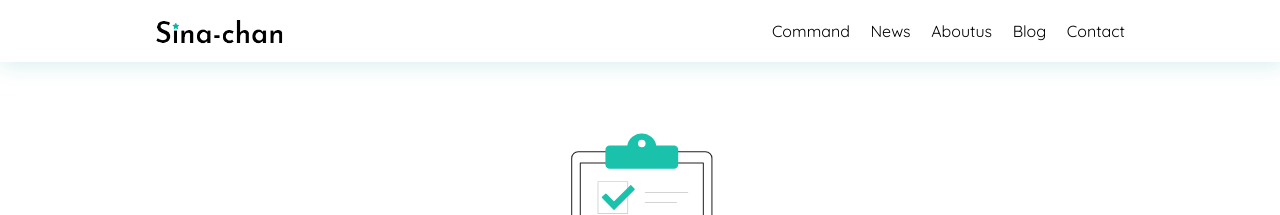
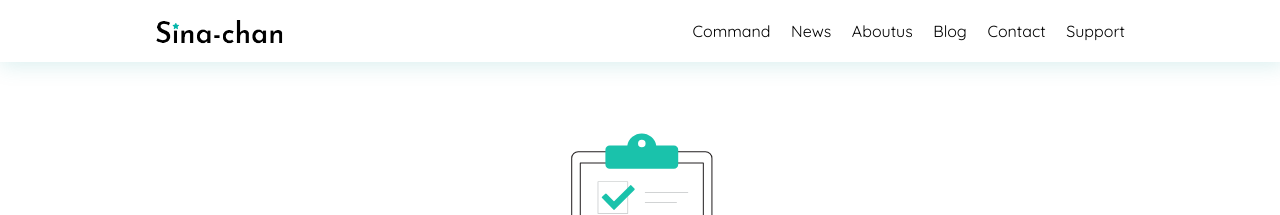
Before and after one commit to SinaKitagami/sinakitagami.github.io, a Jekyll site: the page built from success.html, in a window 1280 px wide. Shown: the top 215 px of the page. Built offline with Jekyll 4.4.1, drawn with Linux system fonts in a browser that asks for light colours; nearby versions of some CDN libraries.

Commit message:
ヘルプセンターを追加

```diff
--- a/_includes/header.html
+++ b/_includes/header.html
@@ -13,6 +13,7 @@
                 <a href="{{ site.url }}/aboutus" id="Aboutus">Aboutus</a>
                 <a href="{{ site.url }}/blog" id="Team">Blog</a>
                 <a href="{{ site.url }}/contact" id="Contact">Contact</a>
+                <a href="https://help.sina-chan.com" id="Help">Support</a>
             </div>
             <div class="clear"></div>
         </div>
```
